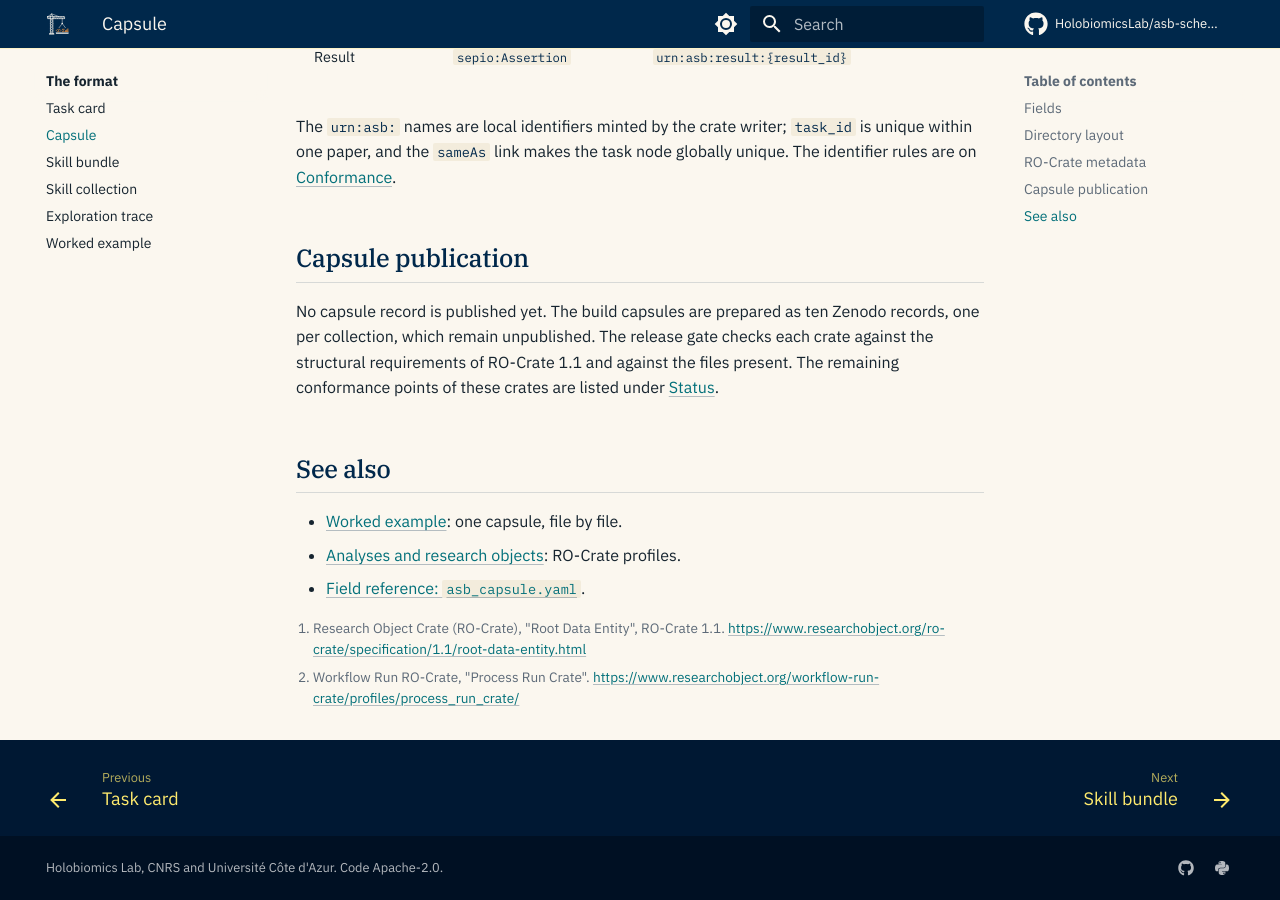
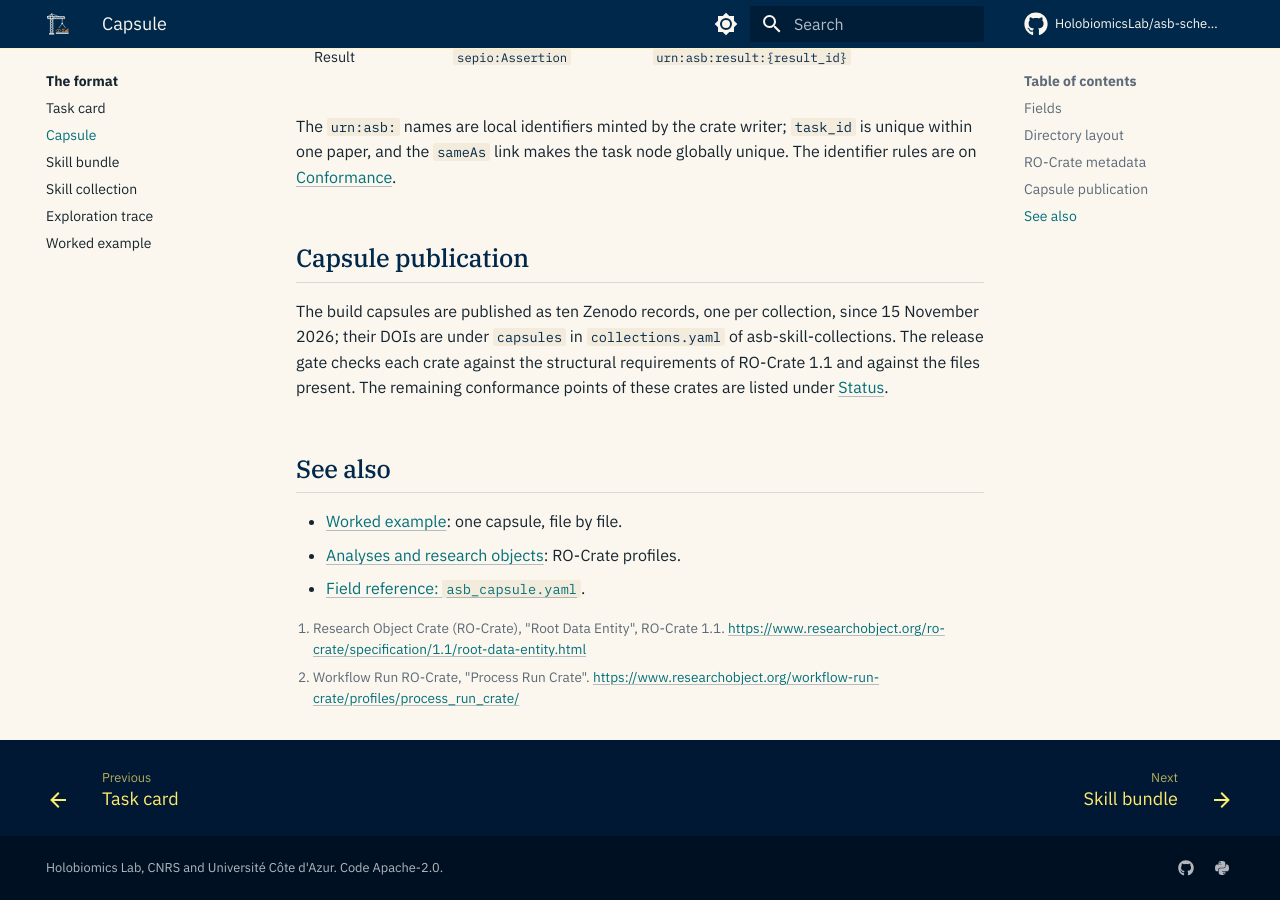
Before and after one commit to HolobiomicsLab/asb-schema, an MkDocs documentation site: the page built from docs/schema/capsule.md, in a window 1280 px wide and 900 px high, scrolled down 2891 px. Built offline with MkDocs 1.6.1 and Material for MkDocs 9.7.7, drawn with Linux system fonts in a browser that asks for light colours; comment, search, counter and statistics services are not loaded.

Commit message:
docs: the build capsules are published; collection versions of 15 November 2026
Three pages said that no capsule record was published; one still named the collection versions of 14 November.

Co-Authored-By: Claude Fable 5.2 <noreply@anthropic.com>

```diff
--- a/docs/schema/capsule.md
+++ b/docs/schema/capsule.md
@@ -72,7 +72,7 @@ The `urn:asb:` names are local identifiers minted by the crate writer; `task_id`
 
 ## Capsule publication
 
-No capsule record is published yet. The build capsules are prepared as ten Zenodo records, one per collection, which remain unpublished. The release gate checks each crate against the structural requirements of RO-Crate 1.1 and against the files present. The remaining conformance points of these crates are listed under [Status](../about/index.md#status).
+The build capsules are published as ten Zenodo records, one per collection, since 15 November 2026; their DOIs are under `capsules` in `collections.yaml` of asb-skill-collections. The release gate checks each crate against the structural requirements of RO-Crate 1.1 and against the files present. The remaining conformance points of these crates are listed under [Status](../about/index.md#status).
 
 ## See also
 
```
Also changed, not shown: docs/about/index.md (+1 -1 lines), docs/pipeline/index.md (+1 -1 lines).
